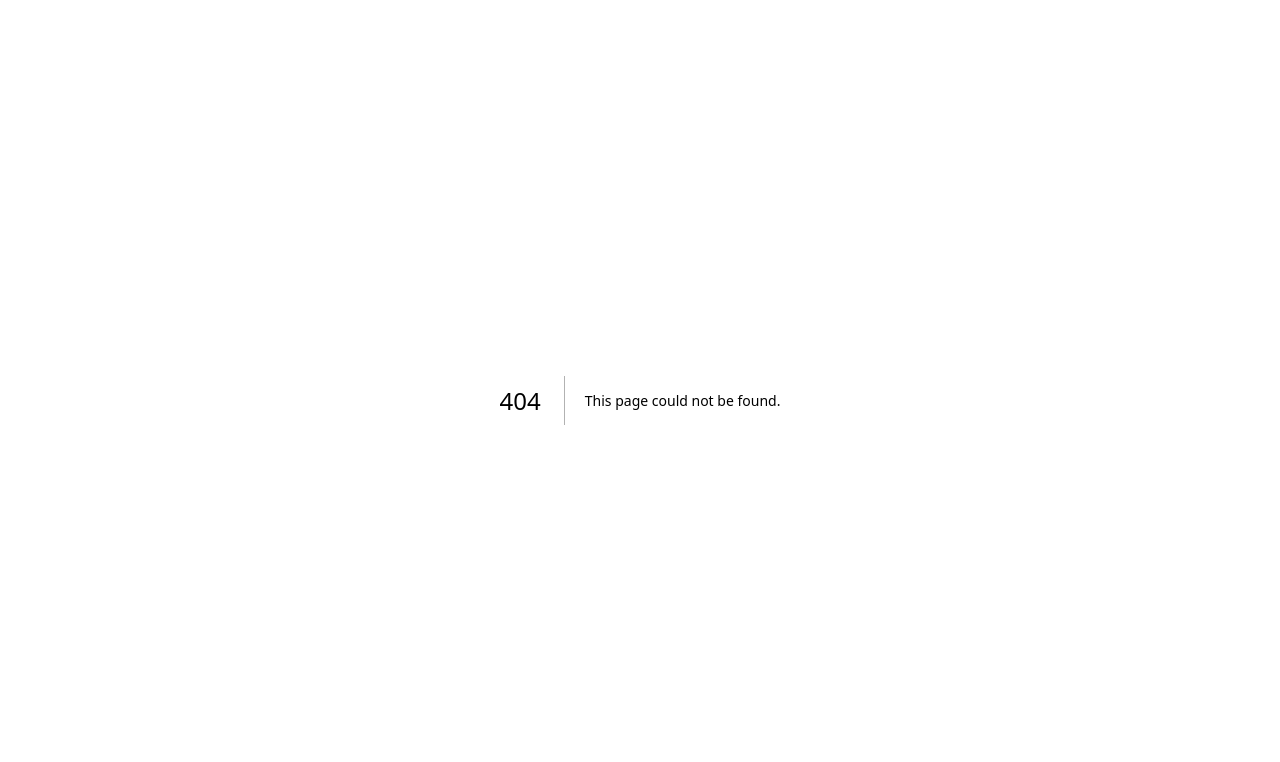
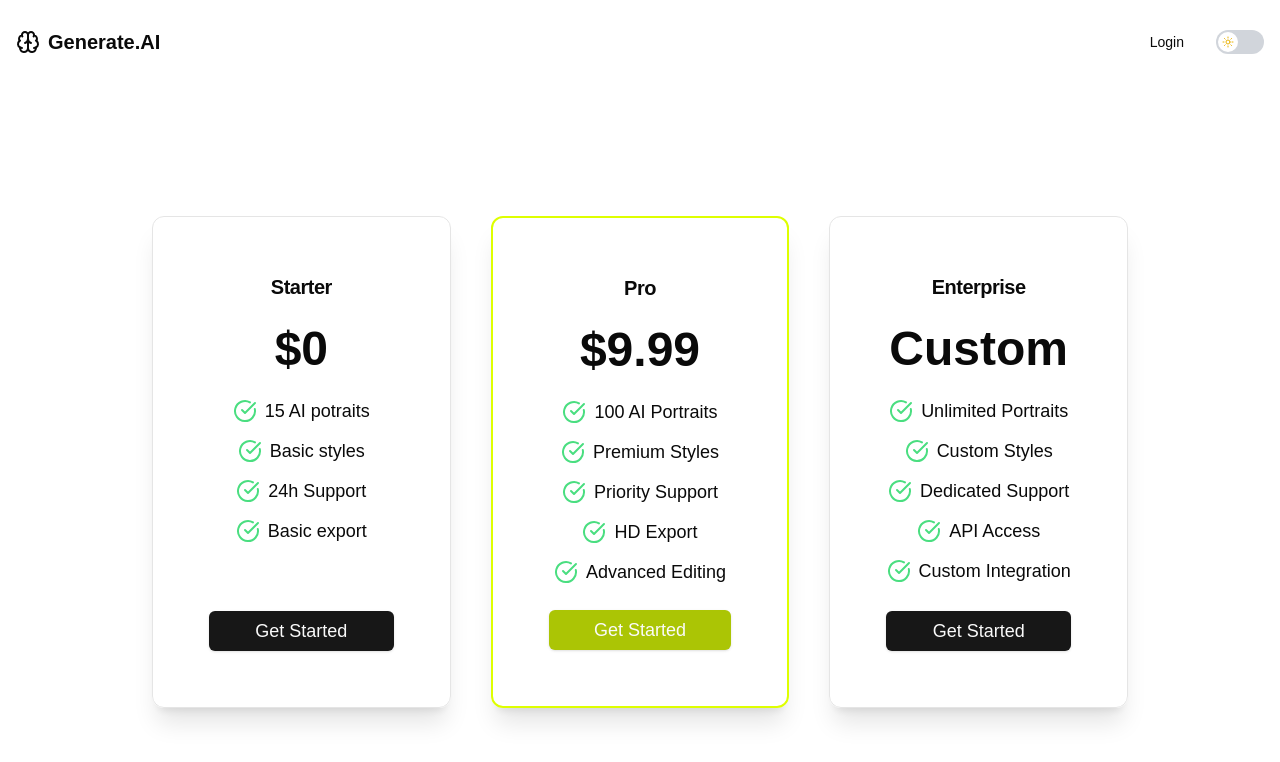
Before and after one commit to Pratham32445/Generate-AI, a Next.js app in the folder apps/web/: page /pricing in a window 1280 px wide. Before the commit this address had no page. Shown: the top 762 px of the page. Built offline with nearby package versions, Linux system fonts and the light colour scheme; no server answers.

Commit message:
done some changes

```diff
--- a/apps/web/app/dashboard/models/page.tsx
+++ b/apps/web/app/dashboard/models/page.tsx
@@ -1,3 +1,6 @@
+
+export const revalidate = 60;
+
 import React from "react";
 import prismaClient from "db";
 import { getServerSession } from "next-auth";
--- a/apps/web/app/page.tsx
+++ b/apps/web/app/page.tsx
@@ -5,6 +5,7 @@ import Pricing from "@/components/Pricing";
 import Marquee3D from "@/components/Reviews";
 import { Button } from "@/components/ui/button";
 import Image from "next/image";
+import Link from "next/link";
 import React from "react";
 
 const Home = () => {
@@ -55,9 +56,11 @@ const Home = () => {
           </div>
           {/* CTA Section */}
           <div className="relative opacity-0 animate-fade-up [animation-delay:2200ms]">
-            <Button className="bg-[#ffb7b7] text-black hover:bg-[#ffb7b7]/90 w-[300px] p-8">
-              Try it Now
-            </Button>
+            <Link href={"/dashboard"}>
+              <Button className="bg-[#ffb7b7] text-black hover:bg-[#ffb7b7]/90 w-[300px] p-8">
+                Try it Now
+              </Button>
+            </Link>
           </div>{" "}
         </div>
         <div className="max-w-5xl m-auto">
--- /dev/null
+++ b/apps/web/app/pricing/page.tsx
@@ -0,0 +1,16 @@
+import React from "react";
+import PricingInfo from "@/components/Pricing";
+import Navbar from "@/components/Navbar";
+
+const Pricing = () => {
+  return (
+    <div>
+      <Navbar />
+      <div className="max-w-5xl m-auto pt-[40px]">
+        <PricingInfo />
+      </div>
+    </div>
+  );
+};
+
+export default Pricing;
--- a/apps/web/components/Navbar.tsx
+++ b/apps/web/components/Navbar.tsx
@@ -17,18 +17,18 @@ const Navbar = () => {
       </Link>
 
       <div className="hidden items-center gap-8 opacity-0 animate-fade-in [animation-delay:400ms] md:flex">
-        <a href="#" className="text-sm hover:text-gray-600">
+        <Link href="#" className="text-sm hover:text-gray-600">
           How it works?
-        </a>
-        <a href="#" className="text-sm hover:text-gray-600">
+        </Link>
+        <Link href="#" className="text-sm hover:text-gray-600">
           Features
-        </a>
-        <a href="#" className="text-sm hover:text-gray-600">
+        </Link>
+        <Link href="/pricing" className="text-sm hover:text-gray-600">
           Pricing
-        </a>
-        <a href="#" className="text-sm hover:text-gray-600">
+        </Link>
+        <Link href="#" className="text-sm hover:text-gray-600">
           Contact
-        </a>
+        </Link>
       </div>
 
       <div className="flex items-center gap-4 opacity-0 animate-fade-left [animation-delay:600ms]">
--- a/apps/web/components/User.tsx
+++ b/apps/web/components/User.tsx
@@ -43,7 +43,7 @@ const User = () => {
             <AvatarImage src={user.profilePicture} alt="@shadcn" />
             <AvatarFallback>
               {user.userName.split("")[0][0]}
-              {user.userName.split("")[0][1]}
+              {user.userName.split("")[1][1]}
             </AvatarFallback>
           </Avatar>
         </Link>
```
